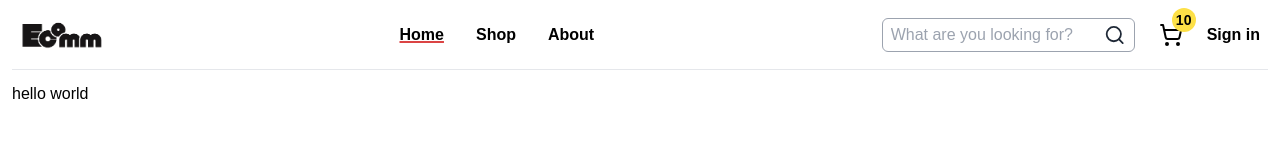
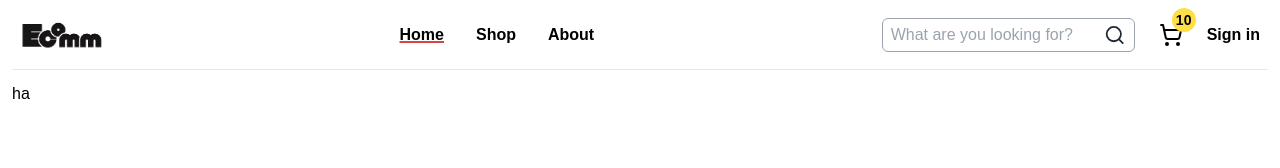
Before and after one commit to Paing4M/next_ecomm, a Next.js app: page / in a window 1280 px wide. Shown: the top 168 px of the page. Built offline with nearby package versions, Linux system fonts and the light colour scheme; no server answers.

Commit message:
Change color variable

```diff
--- /dev/null
+++ b/src/app/(home)/page.tsx
@@ -0,0 +1,10 @@
+import SaleBanner from "@/components/home/SaleBanner";
+
+export default function Home() {
+  return (
+    <div className='py-3'>
+      {/* sale banner */}
+      <SaleBanner/>
+    </div>
+  );
+}
--- a/src/app/page.tsx
+++ /dev/null
@@ -1,5 +0,0 @@
-export default function Home() {
-  return (
-    <div className='py-3'>hello world</div>
-  );
-}
--- a/src/components/Header.tsx
+++ b/src/components/Header.tsx
@@ -70,15 +70,15 @@ const Header = () => {
           <ul className='flex items-center gap-x-4'>
             <li>
               <Link href='/'
-                    className={`block px-2 font-semibold ${pathname == '/' ? 'underline decoration-red decoration-2 ' : ''}`}>Home</Link>
+                    className={`block px-2 font-semibold ${pathname == '/' ? 'underline decoration-redBackground decoration-2 ' : ''}`}>Home</Link>
             </li>
             <li>
               <Link href={'/shop'}
-                    className={`block px-2 font-semibold ${pathname.includes('shop') ? 'underline decoration-red decoration-2 ' : ''}`}>Shop</Link>
+                    className={`block px-2 font-semibold ${pathname.includes('shop') ? 'underline decoration-redBackground decoration-2 ' : ''}`}>Shop</Link>
             </li>
             <li>
               <Link href={'/about'}
-                    className={`block px-2 font-semibold ${pathname.includes('about') ? 'underline decoration-red decoration-2 ' : ''}`}>About</Link>
+                    className={`block px-2 font-semibold ${pathname.includes('about') ? 'underline decoration-redBackground decoration-2 ' : ''}`}>About</Link>
             </li>
 
           </ul>
@@ -140,7 +140,7 @@ const Header = () => {
 
             <li>
               <div onClick={() => openUserProfile()}
-                   className='text-lg font-bold cursor-pointer underline decoration-2 decoration-red'>Profile
+                   className='text-lg font-bold cursor-pointer underline decoration-2 decoration-redBackground'>Profile
               </div>
 
             </li>
--- a/src/components/home/SaleBanner.tsx
+++ b/src/components/home/SaleBanner.tsx
@@ -0,0 +1,7 @@
+const SaleBanner = () => {
+  return (
+    <div className='w-full h-auto bg-'>ha</div>
+  )
+}
+
+export default SaleBanner
--- a/tailwind.config.ts
+++ b/tailwind.config.ts
@@ -11,7 +11,7 @@ export default {
       colors: {
         background: "var(--background)",
         foreground: "var(--foreground)",
-        red: "var(--red)",
+        redBackground: "var(--red)",
       },
     },
   },
```
